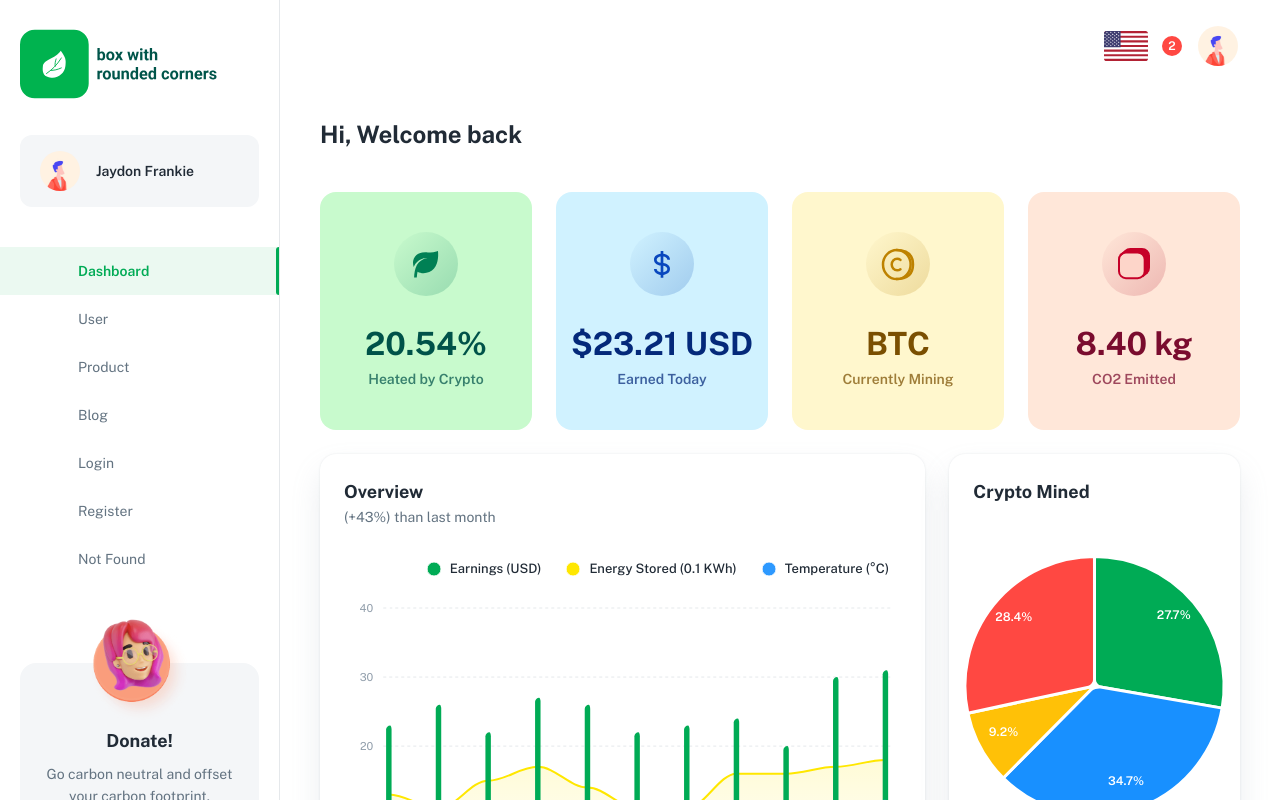
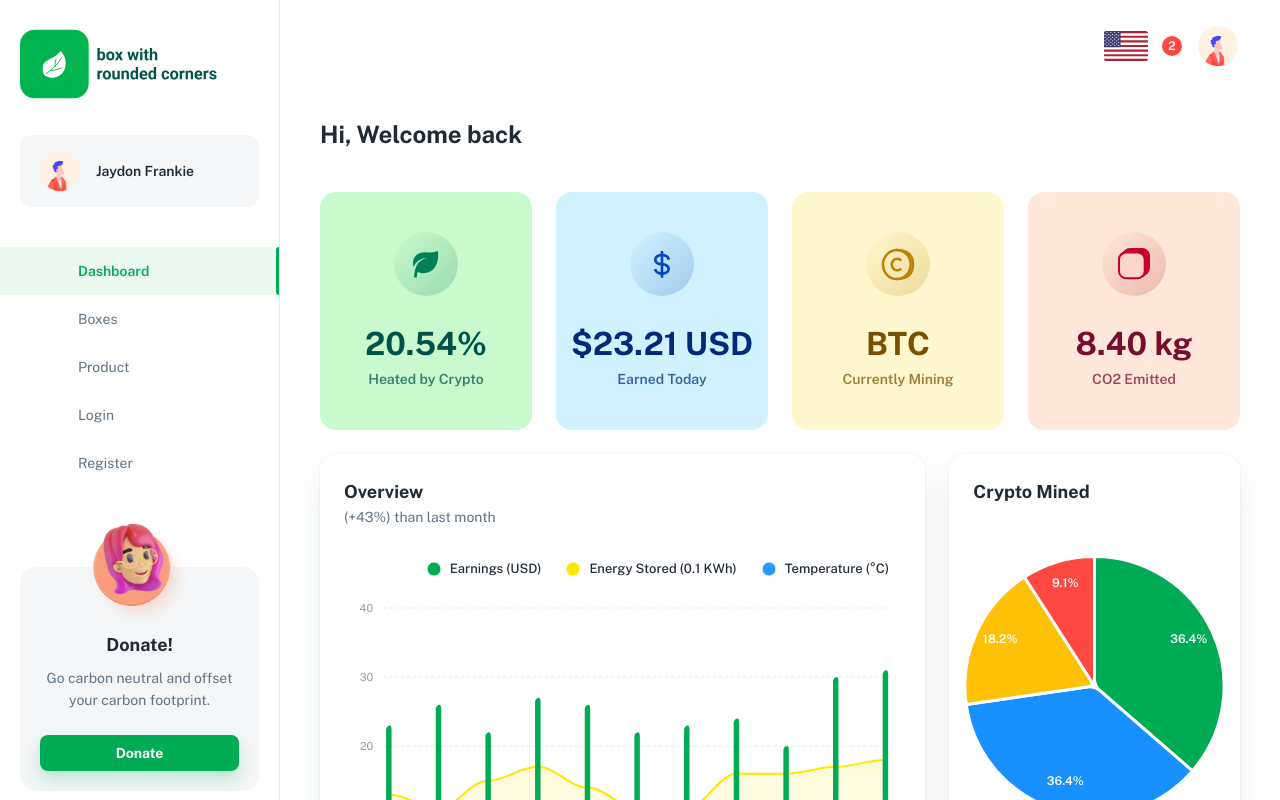
Before and after one commit to christylo/treehacks2022, a React (Create React App) app in the folder client/: page /dashboard/app in a window 1280 px wide. Shown: the top 800 px of the page. Built offline with nearby package versions, Linux system fonts and the light colour scheme; a web font is replaced by a local one.

Commit message:
started working on Boxes tab

```diff
--- a/client/package.json
+++ b/client/package.json
@@ -41,7 +41,6 @@
     "@iconify/icons-ant-design": "^1.1.0",
     "@iconify/icons-eva": "^1.1.0",
     "@iconify/icons-ic": "^1.1.10",
-    "@iconify/react": "^3.0.1",
     "@mui/lab": "^5.0.0-alpha.47",
     "@mui/material": "^5.0.0",
     "@mui/utils": "^5.0.0",
@@ -70,6 +69,8 @@
   "devDependencies": {
     "@babel/core": "^7.15.5",
     "@babel/eslint-parser": "^7.15.7",
+    "@iconify/icons-akar-icons": "^1.2.1",
+    "@iconify/react": "^3.1.3",
     "eslint": "^7.32.0",
     "eslint-config-airbnb": "^18.2.1",
     "eslint-config-prettier": "^8.3.0",
--- a/client/src/components/_dashboard/app/AppCryptoMined.js
+++ b/client/src/components/_dashboard/app/AppCryptoMined.js
@@ -31,7 +31,7 @@ const ChartWrapperStyle = styled('div')(({ theme }) => ({
 
 // ----------------------------------------------------------------------
 
-const CHART_DATA = [4344, 5435, 1443, 4443];
+const CHART_DATA = [2, 2, 1, 0.5];
 
 export default function AppCryptoMined() {
   const theme = useTheme();
--- a/client/src/layouts/dashboard/SidebarConfig.js
+++ b/client/src/layouts/dashboard/SidebarConfig.js
@@ -6,7 +6,7 @@ import fileTextFill from '@iconify/icons-eva/file-text-fill';
 import lockFill from '@iconify/icons-eva/lock-fill';
 import personAddFill from '@iconify/icons-eva/person-add-fill';
 import alertTriangleFill from '@iconify/icons-eva/alert-triangle-fill';
-
+import boxIcon from '@iconify/icons-akar-icons/box';
 // ----------------------------------------------------------------------
 
 const getIcon = (name) => <Icon icon={name} width={22} height={22} />;
@@ -18,19 +18,14 @@ const sidebarConfig = [
     icon: getIcon(pieChart2Fill)
   },
   {
-    title: 'user',
+    title: 'boxes',
     path: '/dashboard/user',
-    icon: getIcon(peopleFill)
+    icon: getIcon(boxIcon)
   },
   {
     title: 'product',
     path: '/dashboard/products',
     icon: getIcon(shoppingBagFill)
-  },
-  {
-    title: 'blog',
-    path: '/dashboard/blog',
-    icon: getIcon(fileTextFill)
   },
   {
     title: 'login',
@@ -41,11 +36,6 @@ const sidebarConfig = [
     title: 'register',
     path: '/register',
     icon: getIcon(personAddFill)
-  },
-  {
-    title: 'Not found',
-    path: '/404',
-    icon: getIcon(alertTriangleFill)
   }
 ];
 
```
Also changed, not shown: 2 other files (tests, documents, lock files or other folders).
